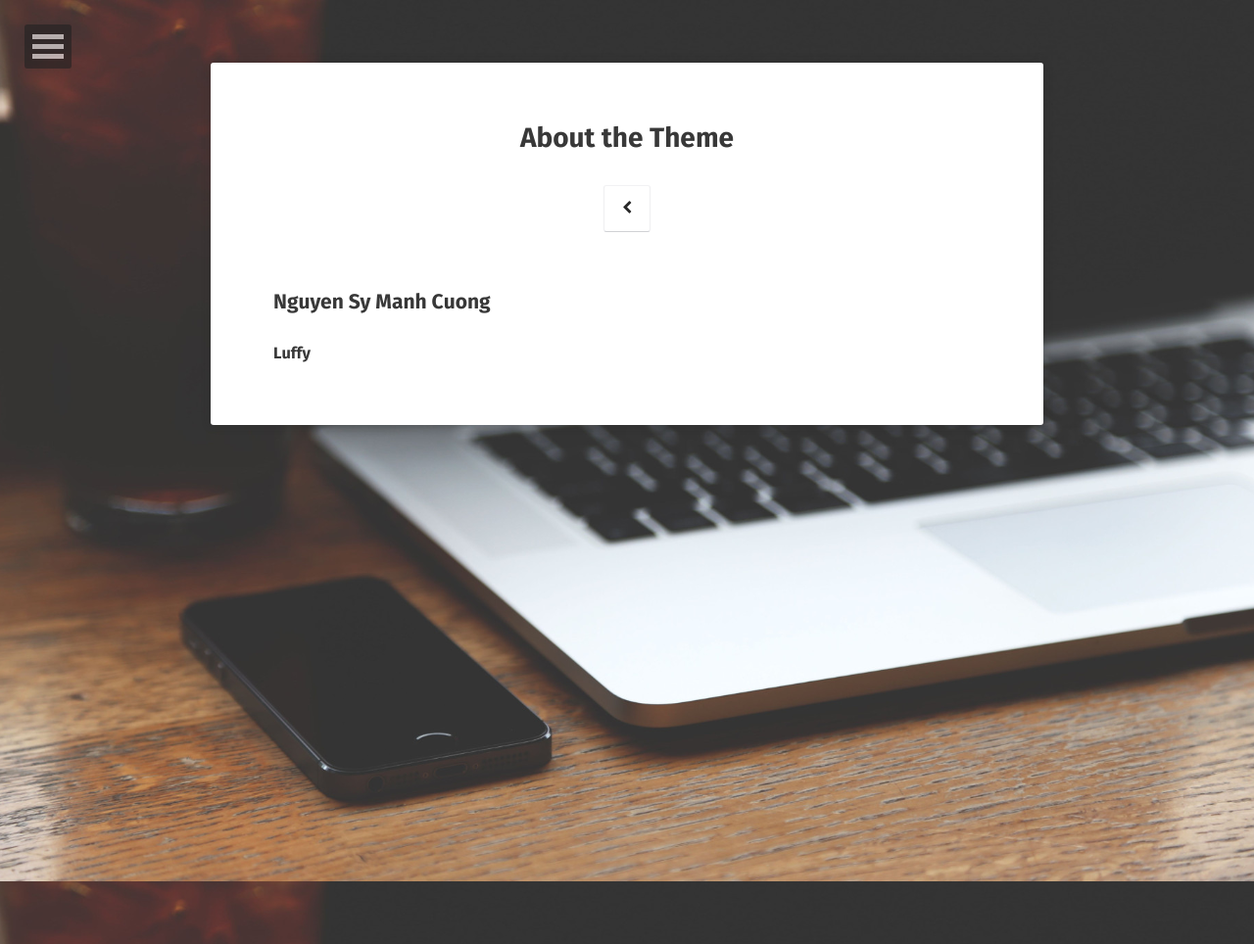
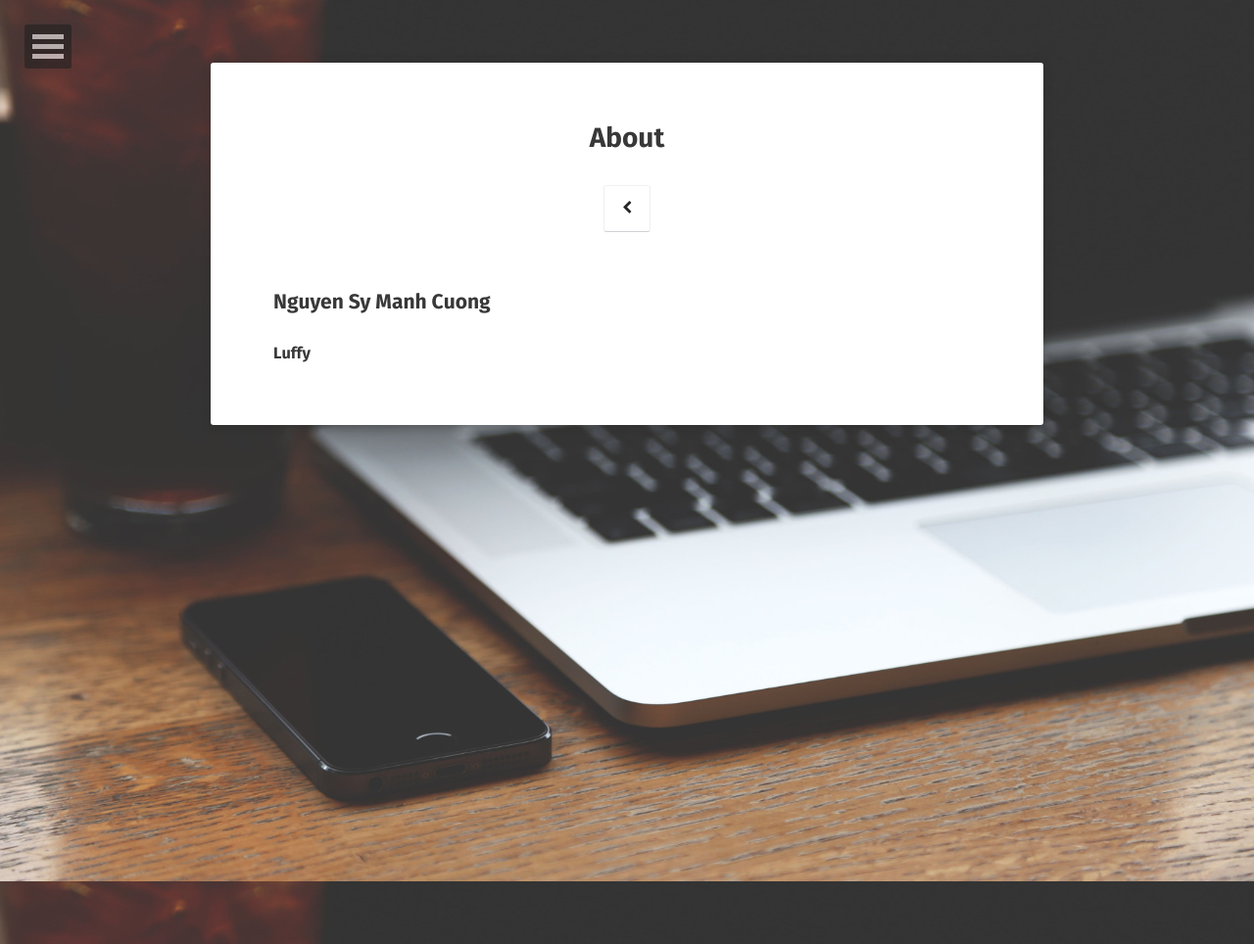
Before and after one commit to ddoffy/ddoffy.github.io, a Jekyll site: the page built from about/index.md, in a window 1280 px wide. Shown: the whole page at 98% size. Built offline with Jekyll 4.4.1, drawn with Linux system fonts in a browser that asks for light colours; some web fonts are replaced.

Commit message:
edit about

```diff
--- a/about/index.md
+++ b/about/index.md
@@ -1,7 +1,7 @@
 ---
 layout: page
-title: About the Theme
-tags: [about, Jekyll, theme, moon]
+title: About
+tags: [about, cuongnsm, blogs, luffy]
 date: 2019-01-01
 comments: false
 ---
```
